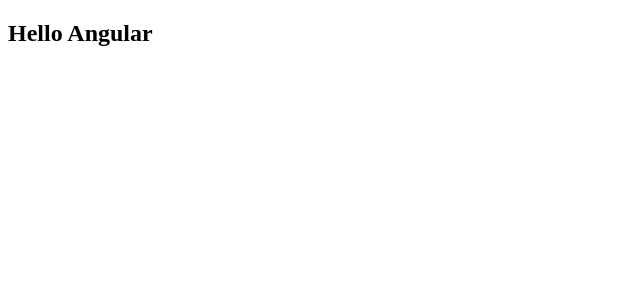
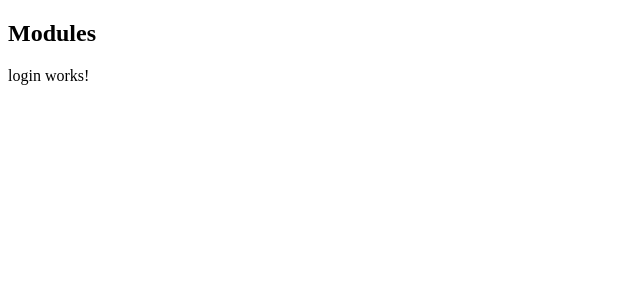
Before and after one commit to viplavdhande91/AngularProjectTraining, an Angular app: page / in a window 1280 px wide. Shown: the top 300 px of the page, without its empty margins (0-640 px from the left). Built offline with nearby package versions, Linux system fonts and the light colour scheme.

Commit message:
module done

```diff
--- a/src/app/app.component.html
+++ b/src/app/app.component.html
@@ -1 +1,3 @@
-<h2>Hello Angular</h2>
+<h2>Modules</h2>
+
+<app-login></app-login>
--- a/src/app/app.module.ts
+++ b/src/app/app.module.ts
@@ -4,13 +4,15 @@
 import { AppRoutingModule } from './app-routing.module';
 import { AppComponent } from './app.component';
 
+import {UserAuthModule} from './user-auth/user-auth.module'
 @NgModule({
   declarations: [
     AppComponent
   ],
   imports: [
     BrowserModule,
-    AppRoutingModule
+    AppRoutingModule,
+    UserAuthModule
   ],
   providers: [],
   bootstrap: [AppComponent]
--- /dev/null
+++ b/src/app/user-auth/login/login.component.html
@@ -0,0 +1 @@
+<p>login works!</p>
--- /dev/null
+++ b/src/app/user-auth/login/login.component.ts
@@ -0,0 +1,15 @@
+import { Component, OnInit } from '@angular/core';
+
+@Component({
+  selector: 'app-login',
+  templateUrl: './login.component.html',
+  styleUrls: ['./login.component.css']
+})
+export class LoginComponent implements OnInit {
+
+  constructor() { }
+
+  ngOnInit(): void {
+  }
+
+}
--- /dev/null
+++ b/src/app/user-auth/user-auth.module.ts
@@ -0,0 +1,18 @@
+import { NgModule } from '@angular/core';
+import { CommonModule } from '@angular/common';
+import { LoginComponent } from './login/login.component';
+
+
+
+@NgModule({
+  declarations: [
+    LoginComponent
+  ],
+  imports: [
+    CommonModule
+  ],
+  exports:[
+    LoginComponent  //THIS COMPONENT IS AVAILABLE TO WHOLE APPLICATION
+  ]
+})
+export class UserAuthModule { }
```
Also changed, not shown: src/app/user-auth/login/login.component.css (added), 2 other files (tests, documents, lock files or other folders).
